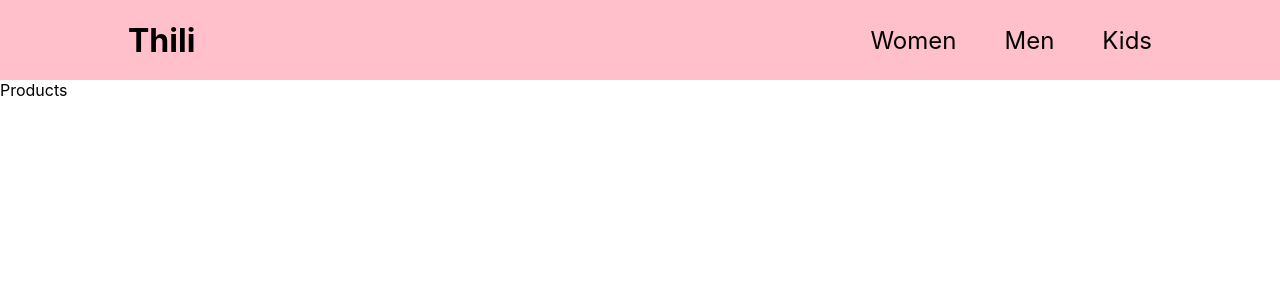
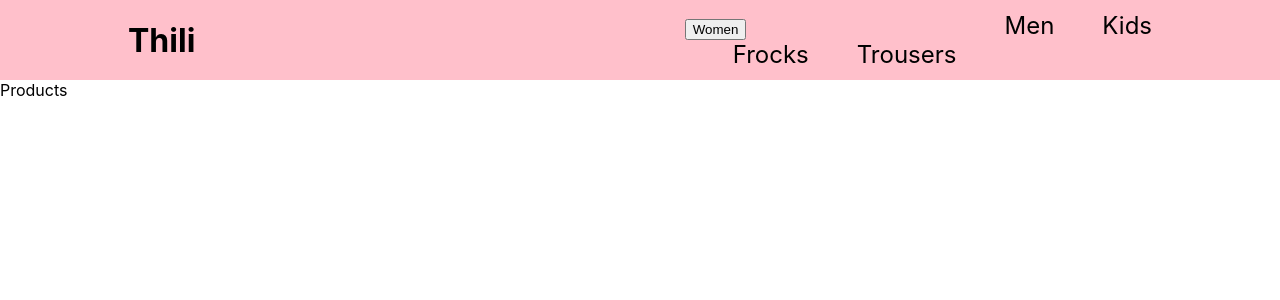
Before and after one commit to GaganaGavesh/Shopping-Store, a React (Create React App) app: page / in a window 1280 px wide. Shown: the top 300 px of the page. Built offline with nearby package versions, Linux system fonts and the light colour scheme.

Commit message:
Dropdown changes

```diff
--- /dev/null
+++ b/src/containers/layout/DropDown.js
@@ -0,0 +1,15 @@
+
+
+const DropDown = ({ submenus}) => {
+    return (
+        <ul className="dropdown">
+            {submenus.map((submenu, index) => (
+               <li key={index} className="menu-items">
+                <a href={submenu.url}>{submenu.title}</a>
+               </li>
+            ))}
+        </ul>
+    );
+};
+
+export default DropDown;
--- a/src/containers/layout/MainNavigation.js
+++ b/src/containers/layout/MainNavigation.js
@@ -1,13 +1,21 @@
 import React from "react";
 import { Link } from "react-router-dom";
 import classes from "./MainNavigation.module.css";
+import { menuItems } from "./menuItems";
+import MenusItems from "./MenusItems";
 
 const MainNavigation = () => {
   return (
     <header className={classes.header}>
       <div className={classes.logo}>Thili</div>
       <nav>
-        <ul>
+        <ul className="menus">
+          {menuItems.map((menu, index) => (
+
+              <MenusItems items={menu} key={index} />
+          ))}
+        </ul>
+        {/*<ul>
           <li>
             <Link to="/productItems">Women</Link>
           </li>
@@ -17,7 +25,7 @@ const MainNavigation = () => {
           <li>
             <Link to="/productItems">Kids</Link>
           </li>
-        </ul>
+  </ul>*/}
       </nav>
     </header>
   );
--- /dev/null
+++ b/src/containers/layout/MenusItems.js
@@ -0,0 +1,20 @@
+import DropDown from './DropDown';
+
+const MenusItems = ({ items }) => {
+  return (
+    <li className="menu-items">
+      {items.submenu ? (
+        <>
+          <button type="button" aria-haspopup="menu">
+            {items.title}{' '}
+          </button>
+          <DropDown submenus={items.submenu} />
+        </>
+      ) : (
+        <a href={items.url}>{items.title}</a>
+      )}
+    </li>
+  );
+};
+
+export default MenusItems;
--- /dev/null
+++ b/src/containers/layout/menuItems.js
@@ -0,0 +1,44 @@
+export const menuItems = [
+    {
+      title: 'Women',
+      url: '/women',
+      submenu: [
+        {
+            title: "Frocks",
+            url: '/frocks'
+        },
+        {
+            title: "Trousers",
+            url: '/women_trousers'
+        }
+      ]
+    },
+    {
+      title: 'Men',
+      url: '/men',
+      subMenu: [
+        {
+            title: "T-shirts",
+            url: '/men_tshirts'
+        },
+        {
+            title: "Trousers",
+            url: '/men_trousers'
+        }
+      ]
+    },
+    {
+      title: 'Kids',
+      url: '/kids',
+      subMenu: [
+        {
+            title: "Frocks",
+            url: '/kids_frocks'
+        },
+        {
+            title: "Trousers",
+            url: '/kids_trousers'
+        }
+      ]
+    },
+  ];
```
